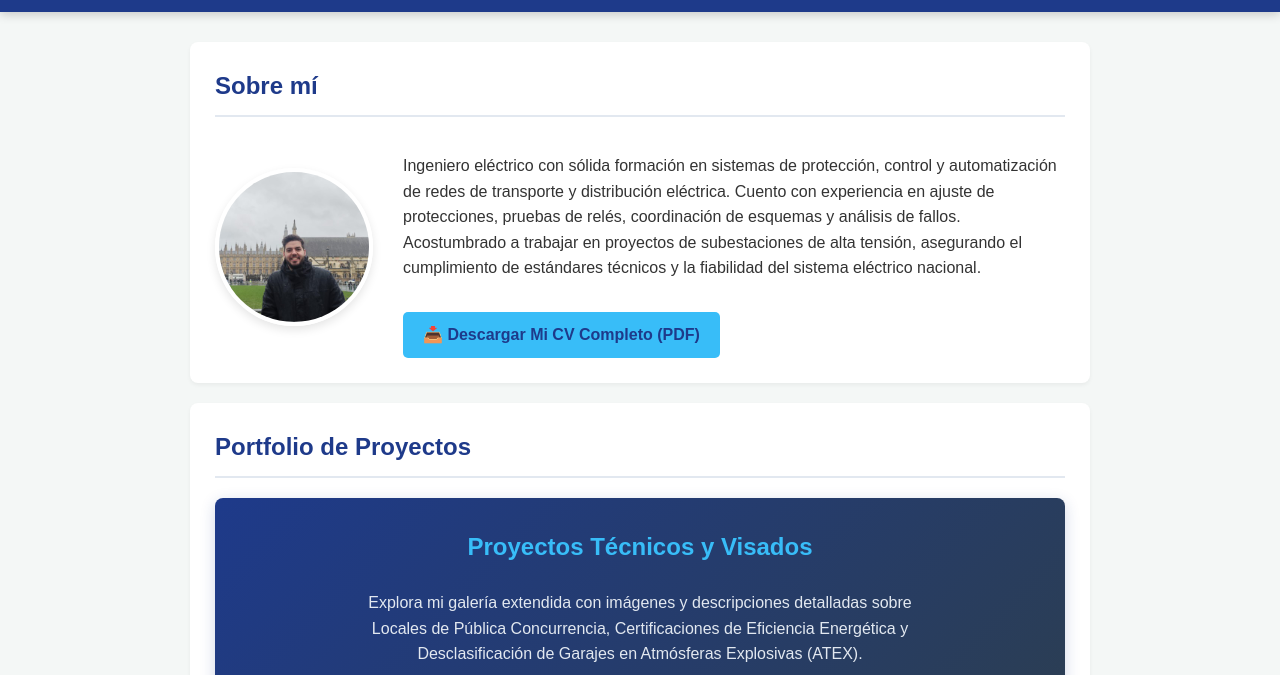
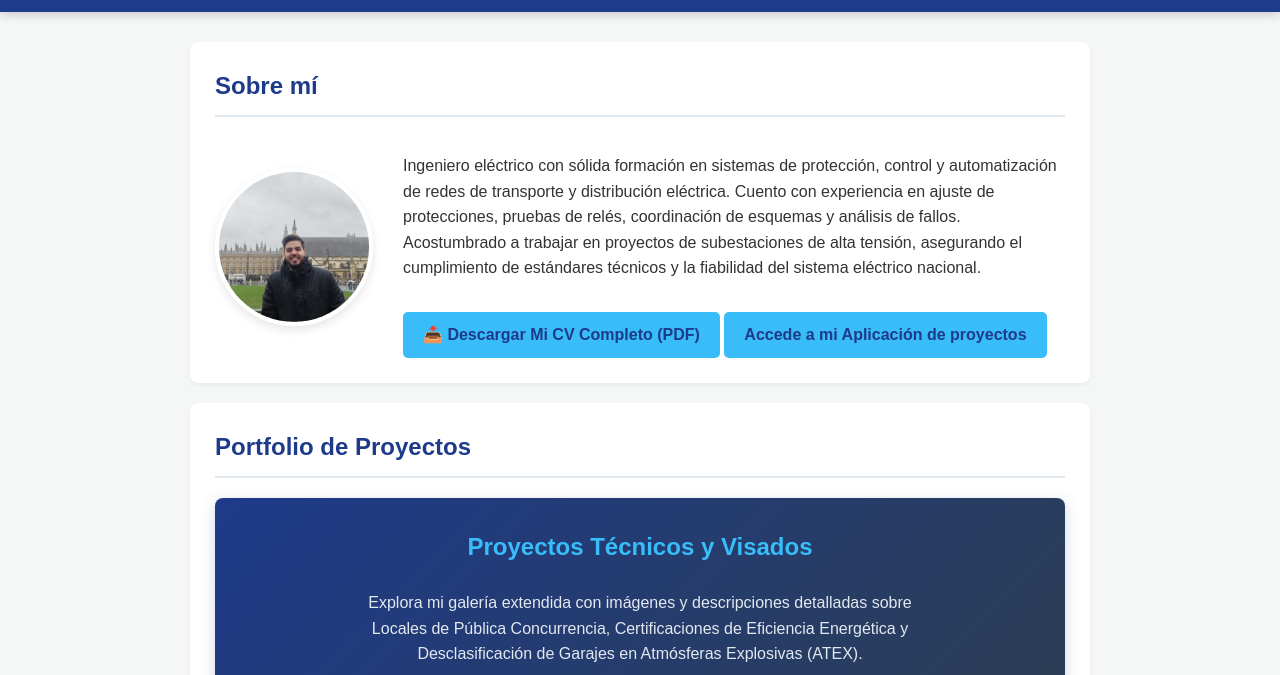
Before and after one commit to javierdelosreyesing/Portfolio_JAVIER_DE_LOS_REYES_CORTES, a plain HTML site: page index.html in a window 1280 px wide. Shown: the part 125-800 px from the top of the page. Drawn offline with Linux system fonts and the light colour scheme.

Commit message:
Update index.html

```diff
--- a/index.html
+++ b/index.html
@@ -271,6 +271,7 @@
                         Ingeniero eléctrico con sólida formación en sistemas de protección, control y automatización de redes de transporte y distribución eléctrica. Cuento con experiencia en ajuste de protecciones, pruebas de relés, coordinación de esquemas y análisis de fallos. Acostumbrado a trabajar en proyectos de subestaciones de alta tensión, asegurando el cumplimiento de estándares técnicos y la fiabilidad del sistema eléctrico nacional.
                     </p>
                     <a href="CV Javier de los Reyes.pdf" download class="btn-cv">📥 Descargar Mi CV Completo (PDF)</a>
+                    <a href="https://calculadora-rebt-1.onrender.com" download class="btn-cv"> Accede a mi Aplicación de proyectos</a>
                 </div>
             </div>
         </section>
```
